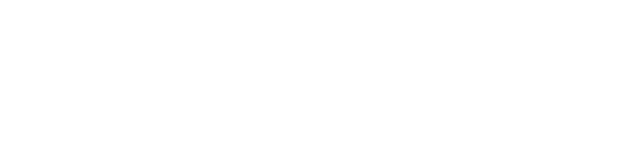
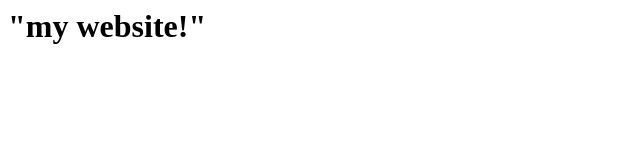
Before and after one commit to nanditabhatnagar00/nanditabhatnagar00.github.io, a plain HTML site: page index.html in a window 1280 px wide. Shown: the whole page, without its empty margins (0-640 px from the left). Drawn offline with Linux system fonts and the light colour scheme.

Commit message:
my website!

```diff
--- a/index.html
+++ b/index.html
@@ -1 +1 @@
-<title>"my website!"</title>
+<h1>"my website!"</h1>
```
